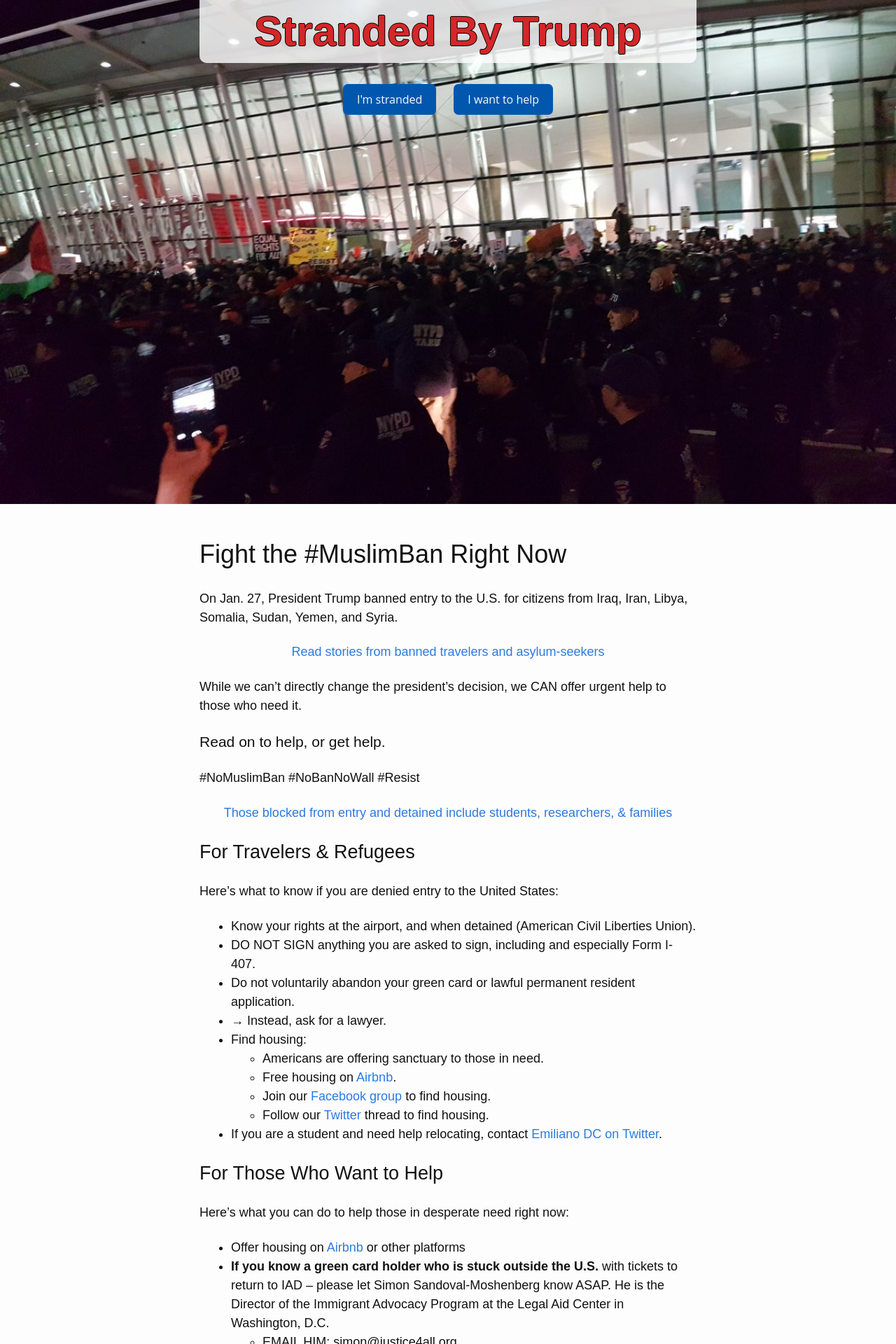
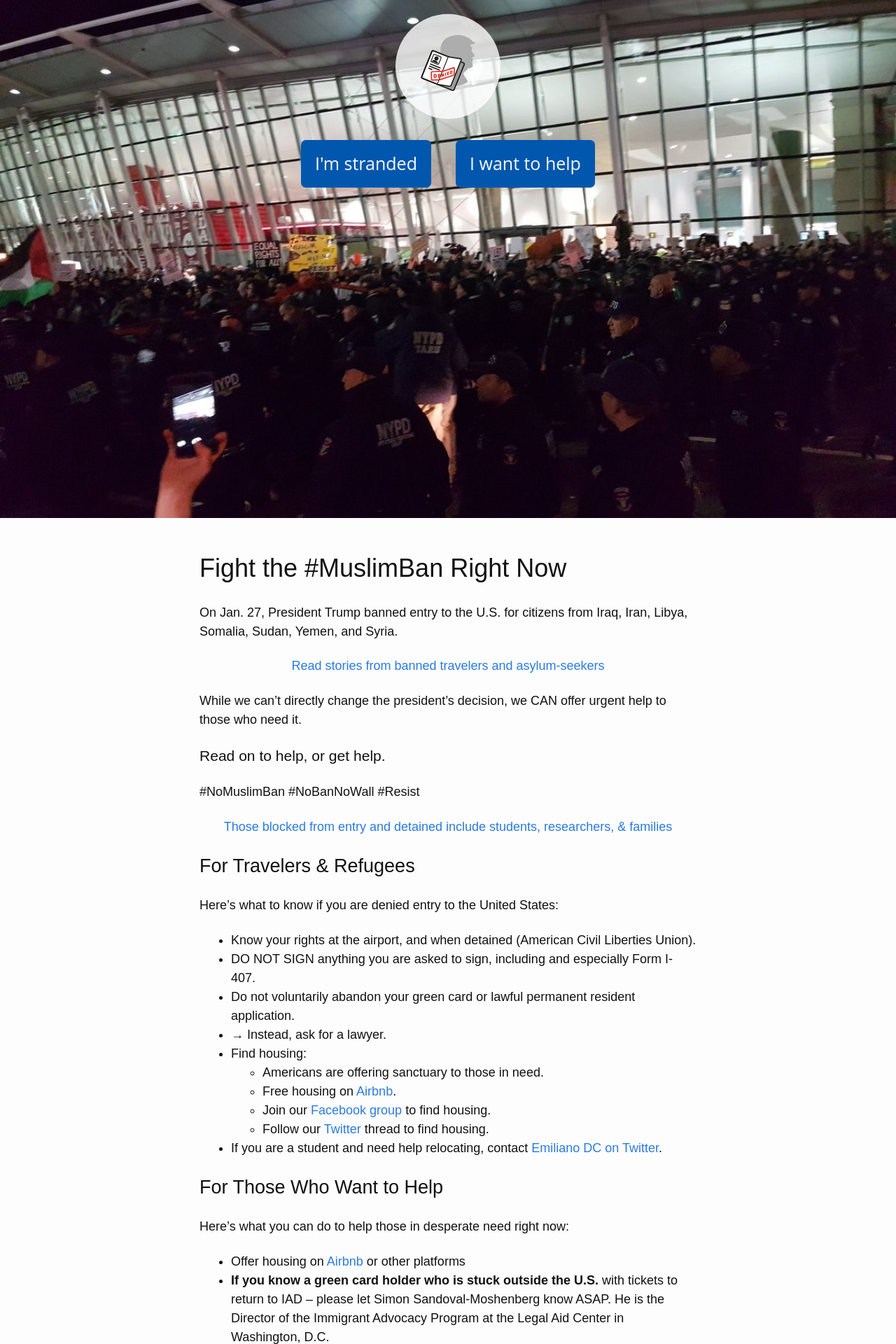
Before and after one commit to RichardLitt/stranded-by-trump, a Jekyll site: the page built from index.md, in a window 1280 px wide. Shown: the top 1920 px of the page at 70% size. Built offline with Jekyll 4.4.1, drawn with Linux system fonts in a browser that asks for light colours; nearby versions of some CDN libraries; our own code applies the rules of GitHub Pages for plain Markdown files.

Commit message:
add logo to top

```diff
--- a/_includes/header.html
+++ b/_includes/header.html
@@ -1,13 +1,13 @@
 <header class="site-header" role="banner">
     <div class="wrapper">
         <div class="site-title">
-            <h1>{{ site.title }}</h1>
+            <img src="assets/img/logo.svg" height=80px width=80px></img>
         </div>
         <div class="intro">
         </div>
         <div class="intro-links">
-            <a class="btn btn-blue" id="stranded-button" href="#for-travelers--refugees">I'm stranded</a>
-            <a class="btn btn-blue" href="#for-those-who-want-to-help">I want to help</a>
+            <a class="btn btn-blue main-button" id="stranded-button" href="#for-travelers--refugees">I'm stranded</a>
+            <a class="btn btn-blue main-button" href="#for-those-who-want-to-help">I want to help</a>
         </div>
     </div>
 </header>
--- a/_sass/minima/_layout.scss
+++ b/_sass/minima/_layout.scss
@@ -8,17 +8,22 @@
   background-image: url(/assets/img/protest.jpg);
   background-size: cover;
   background-position: center;
+  padding-top:20px;
 
   .site-title {
-    padding-top: 0px;
+    margin-top:100px;
+    padding-top: 30px;
     text-align: center;
     text-shadow: -1px 0 black, 0 1px black, 1px 0 black, 0 -1px black;
-    border-radius: 0px 0px 10px 10px;
+    border-radius: 50%;
+    width: 150px;
+    height: 120px;
+    margin: auto;
     background-color: rgba(255, 255, 255, 0.8);
     h1 {
       color: #d42729;
       font-weight: bold;
-      font-size: 60px;
+      font-size: 50px;
     }
   }
 
@@ -278,5 +283,19 @@
 }
 
 #stranded-button {
-  margin-right:20px;
+  margin-right:30px;
 }
+
+@media screen and (min-width: 401px) {
+  .main-button {
+    font-size:25px;
+    padding:15px 20px;
+  }
+}
+
+@media screen and (max-width: 400px) {
+  .main-button {
+    font-size:14px;
+    padding:15px 20px;
+  }
+}
```
